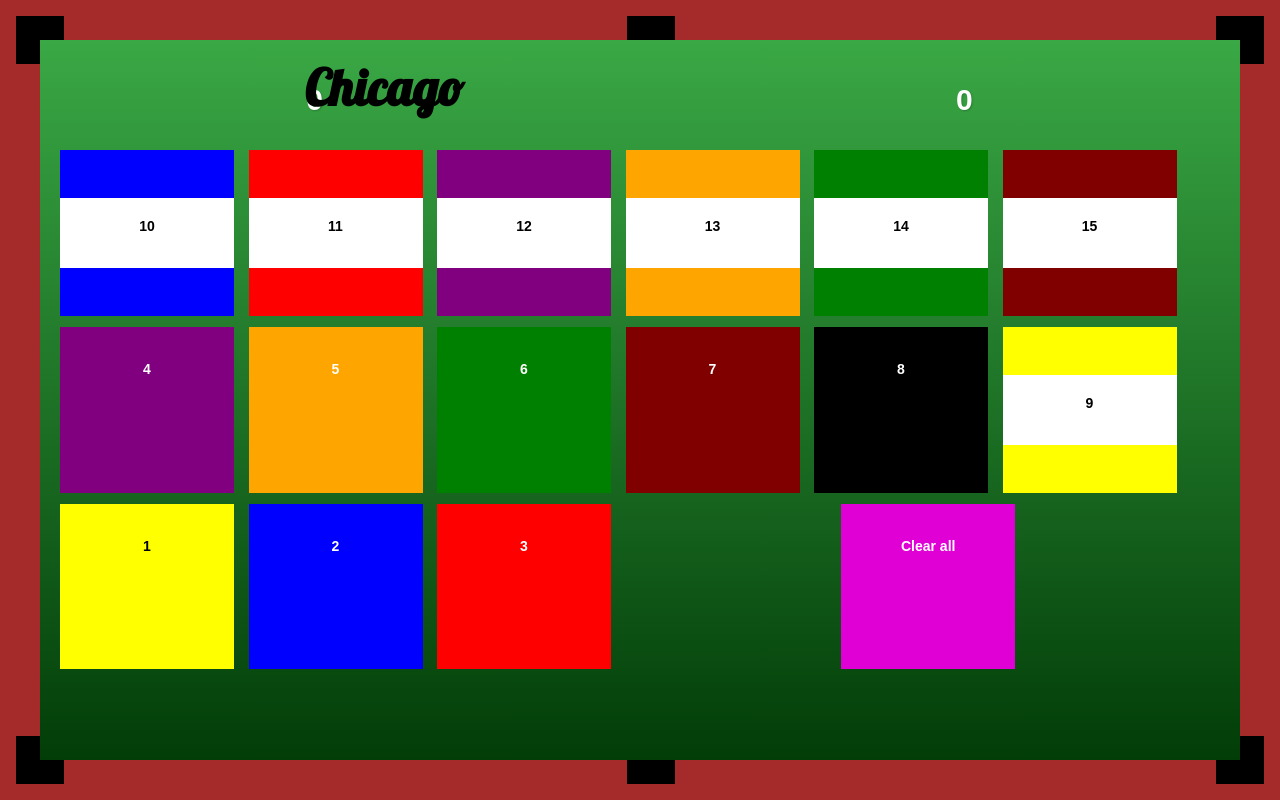
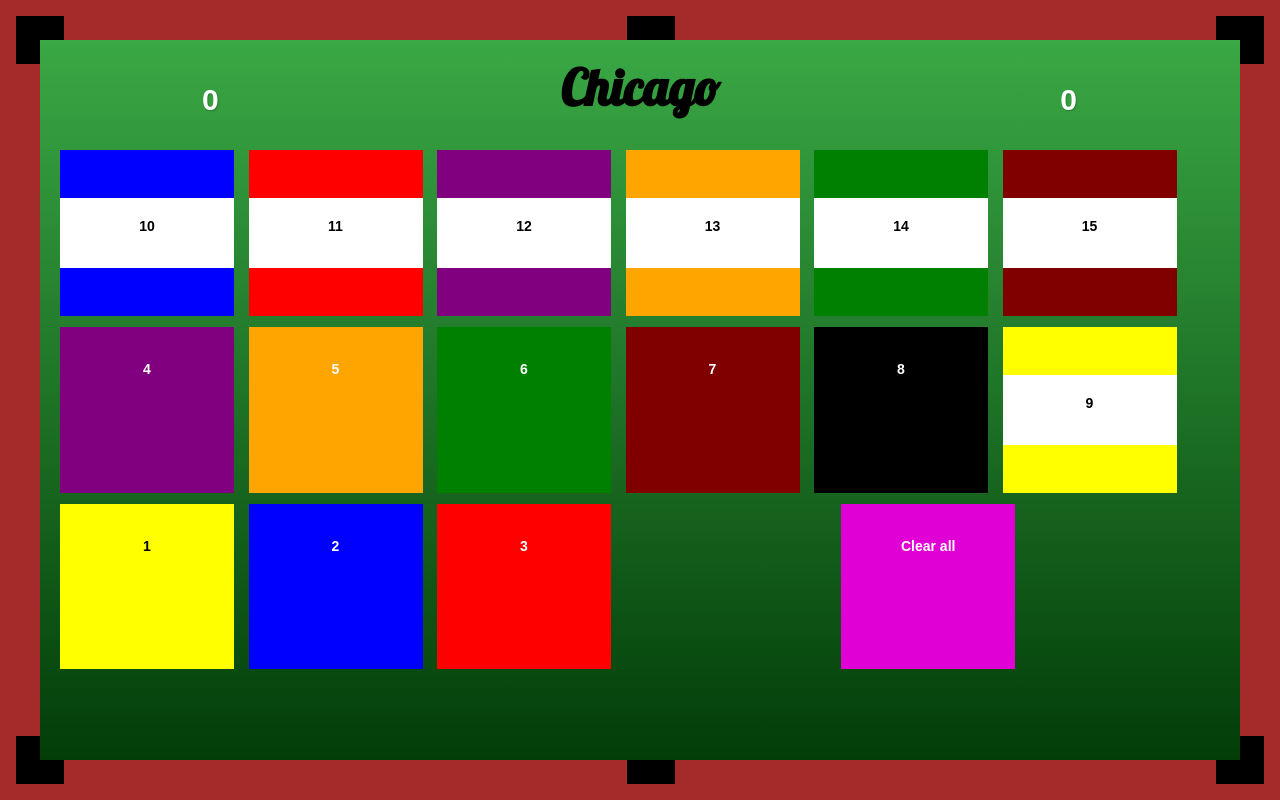
Before and after one commit to liamjmc/ChicagoPlain, a plain HTML site: page index.html in a window 1280 px wide. Drawn offline with Linux system fonts and the light colour scheme.

Commit message:
Further changes to scoreboard and title

```diff
--- a/main.css
+++ b/main.css
@@ -38,7 +38,7 @@ html {
 /* Inset shadow on the screen to create indent */
 .top .screen {
 height: 80px;
-width: 44%;
+width: 26%;
 float: right;
 font-size: 30px;
 line-height: 80px;
@@ -46,6 +46,8 @@ color: white;
 text-shadow: 1px 1px 2px rgba(0, 0, 0, 0.2);
 text-align: center;
 letter-spacing: 1px;
+    position:relative;
+    z-index:1000;
 }
 
 /* Clear floats */
@@ -258,8 +260,8 @@ left: 49vw;
 #title{
  font-family: 'Lobster', cursive;
     position: absolute;
-    width:20%;
-    left: 20%;
+    width:100%;
+    left: 0;
 text-align: center;
 font-size: 50px;
 top: 7vh;
```
